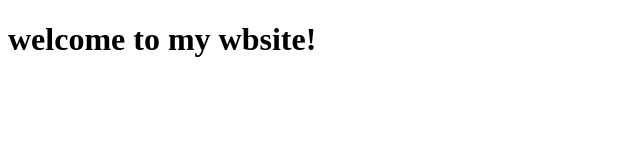
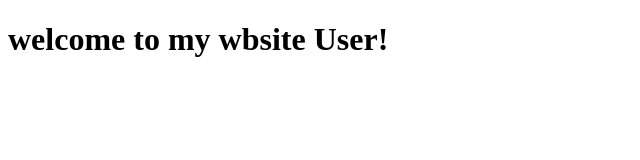
Before and after one commit to deeznutswithnutela-cmd/test-project, a plain HTML site: page index.html in a window 1280 px wide. Shown: the whole page, without its empty margins (0-640 px from the left). Drawn offline with Linux system fonts and the light colour scheme.

Commit message:
user adad in h1

```diff
--- a/index.html
+++ b/index.html
@@ -6,6 +6,6 @@
     <title>Document</title>
 </head>
 <body>
-    <h1>welcome to my wbsite!</h1>
+    <h1>welcome to my wbsite User!</h1>
 </body>
 </html>
```
